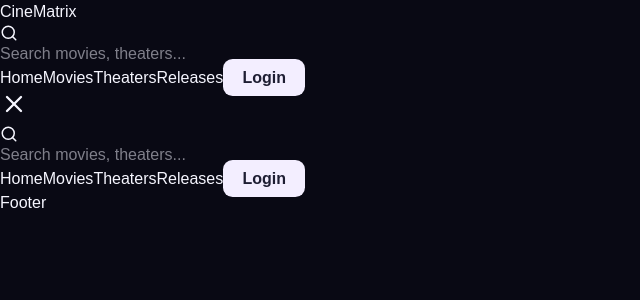
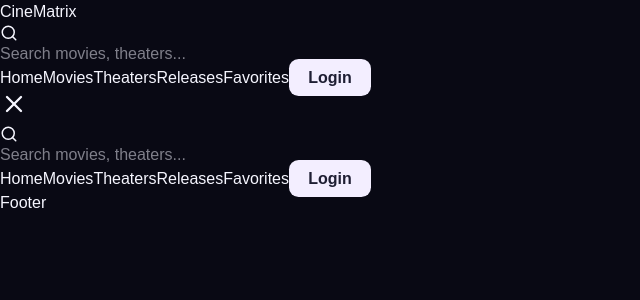
Before and after one commit to jobayerimtiaz/cine-matrix-client, a React (Vite) app: page / in a window 1280 px wide. Both pictures are taken after a click on the button 14 px from the left and 104 px from the top of the page. Shown: the top 300 px of the page, without its empty margins (0-640 px from the left). Built offline with nearby package versions, Linux system fonts and the light colour scheme; no server answers.

Commit message:
feat: add Clerk authentication and update Navbar for user management

```diff
--- a/package.json
+++ b/package.json
@@ -10,6 +10,7 @@
     "preview": "vite preview"
   },
   "dependencies": {
+    "@clerk/clerk-react": "^5.58.0",
     "lucide-react": "^0.556.0",
     "react": "^19.2.0",
     "react-dom": "^19.2.0",
--- a/src/components/Navbar.jsx
+++ b/src/components/Navbar.jsx
@@ -1,9 +1,13 @@
 import { useState } from "react";
-import { Menu, X, Search } from "lucide-react";
-import { Link } from "react-router-dom";
+import { Menu, X, Search, TicketPlus } from "lucide-react";
+import { Link, useNavigate } from "react-router-dom";
+import { useClerk, UserButton, useUser } from "@clerk/clerk-react";
 
 export default function Navbar() {
   const [open, setOpen] = useState(false);
+  const { user } = useUser();
+  const { openSignIn } = useClerk();
+  const navigate = useNavigate();
 
   return (
     <nav className="w-full bg-transparent backdrop-blur-lg fixed top-0 left-0 z-50 border-b border-white/10">
@@ -42,12 +46,28 @@ export default function Navbar() {
           <Link to="/releases" className="nav-link">
             Releases
           </Link>
-          <Link to="/login" className="btn-light">
+          <Link to="/favorites" className="nav-link">
+            Favorites
+          </Link>
+          {!user ? (
+            <Link onClick={openSignIn} to="/login" className="btn-light">
               Login
             </Link>
+          ) : (
+            <UserButton>
+              <UserButton.MenuItems>
+                <UserButton.Action
+                  label="My Bookings"
+                  labelIcon={<TicketPlus width={15} />}
+                  onClick={() => navigate("/my-bookings")}
+                />
+              </UserButton.MenuItems>
+            </UserButton>
+          )}
         </div>
 
         {/* Mobile Menu Button */}
+
         <button className="md:hidden text-white" onClick={() => setOpen(!open)}>
           {open ? <X size={28} /> : <Menu size={28} />}
         </button>
@@ -94,14 +114,31 @@ export default function Navbar() {
           >
             Releases
           </Link>
-
+          <Link to="/favorites" className="nav-link">
+            Favorites
+          </Link>
+          {!user ? (
             <Link
-            onClick={() => setOpen(false)}
+              onClick={() => {
+                setOpen(false);
+                openSignIn();
+              }}
               to="/login"
               className="btn-light w-fit"
             >
               Login
             </Link>
+          ) : (
+            <UserButton>
+              <UserButton.MenuItems>
+                <UserButton.Action
+                  label="My Bookings"
+                  labelIcon={<TicketPlus width={15} />}
+                  onClick={() => navigate("/my-bookings")}
+                />
+              </UserButton.MenuItems>
+            </UserButton>
+          )}
         </div>
       )}
     </nav>
--- a/src/main.jsx
+++ b/src/main.jsx
@@ -2,9 +2,19 @@ import { createRoot } from "react-dom/client";
 import "./index.css";
 import App from "./App.jsx";
 import { BrowserRouter } from "react-router-dom";
+import { ClerkProvider } from "@clerk/clerk-react";
+
+// Import your Publishable Key
+const PUBLISHABLE_KEY = import.meta.env.VITE_CLERK_PUBLISHABLE_KEY;
+
+if (!PUBLISHABLE_KEY) {
+  throw new Error("Add your Clerk Publishable Key to the .env file");
+}
 
 createRoot(document.getElementById("root")).render(
-  <BrowserRouter>
-    <App />
-  </BrowserRouter>
+  <ClerkProvider publishableKey={PUBLISHABLE_KEY}>
+    <BrowserRouter>
+      <App />
+    </BrowserRouter>
+  </ClerkProvider>
 );
```
Also changed, not shown: 2 other files (tests, documents, lock files or other folders). Lines whose indentation alone changed are shown as unchanged.
